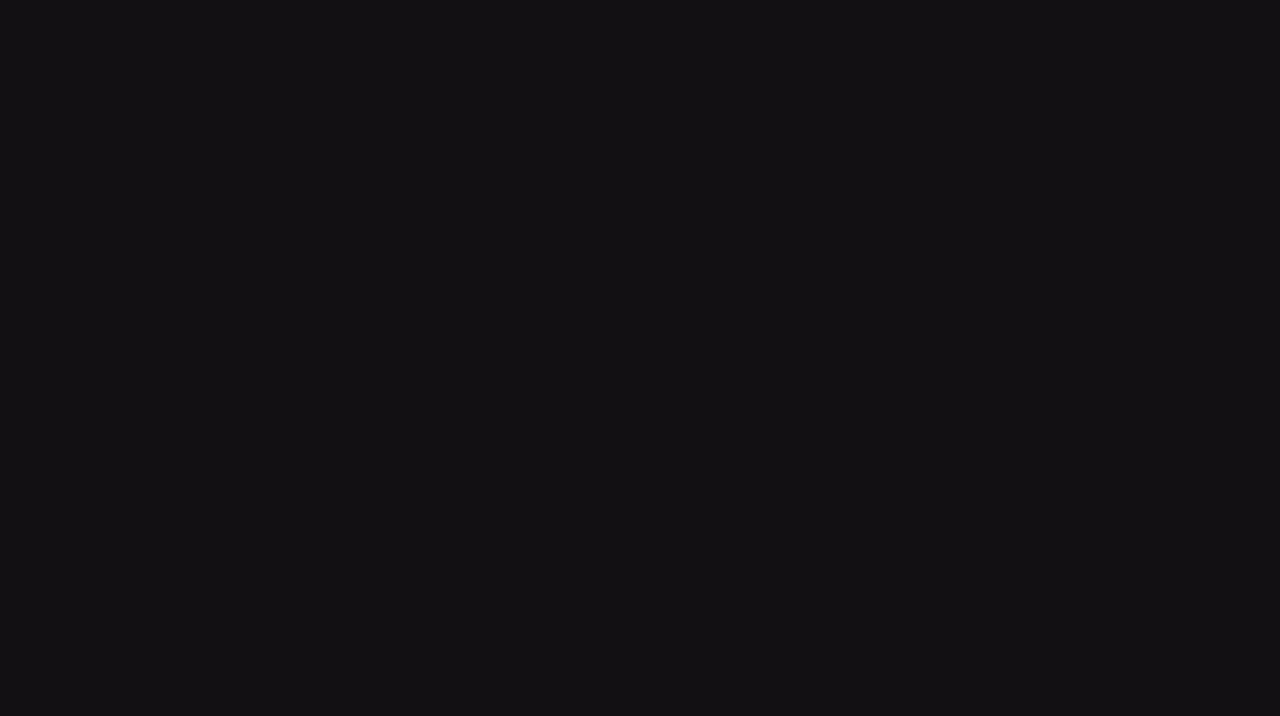
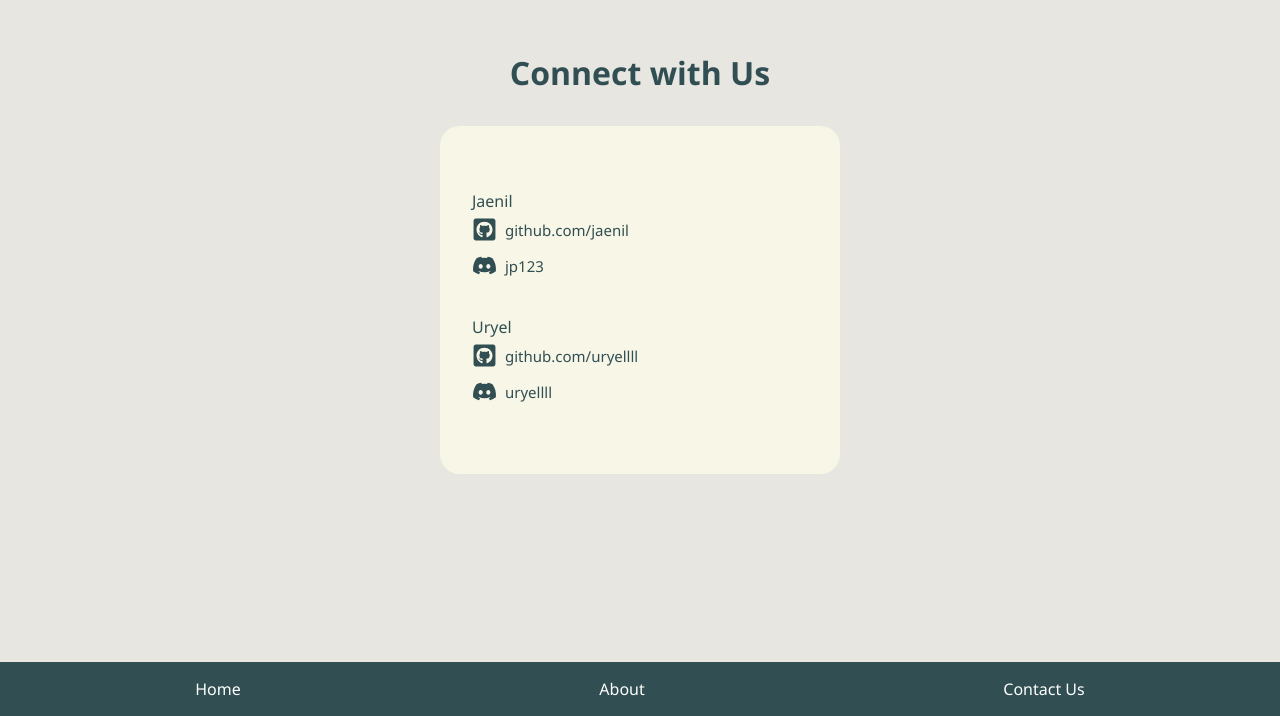
Before and after one commit to jaenil/Currency_Convertor, a React (Create React App) app: page /contact-us in a window 1280 px wide. Shown: the part 138-854 px from the top of the page. Before the commit the page ends 800 px from the top, so only its background shows below. Built offline with nearby package versions, Linux system fonts and the light colour scheme.

Commit message:
fix about, contact and home page, added some styling and links.

```diff
--- a/package.json
+++ b/package.json
@@ -8,6 +8,7 @@
     "@testing-library/user-event": "^12.6.2",
     "react": "^17.0.1",
     "react-dom": "^17.0.1",
+    "react-icons": "^4.1.0",
     "react-router-dom": "^5.2.0",
     "react-scripts": "4.0.1",
     "web-vitals": "^0.2.4"
--- a/src/App.css
+++ b/src/App.css
@@ -6,36 +6,50 @@
 
 body {
   font-family: "Segoe UI", Tahoma, Geneva, Verdana, sans-serif;
-  background: #121013;
-  position: relative;
+  background: #e7e6e1;
+  color: #f2a154;
 }
 
-h1 {
-  color: #ffe227;
-  margin-top: 2rem;
+.header h1 {
+  font-size: 4rem;
   text-align: center;
-  font-size: 4rem;
 }
 
-p {
-  font-weight: 1000;
-  color: #4d375d;
-  font-size: 15px;
+.main-container,
+.sub-container {
+  display: flex;
+  flex-wrap: wrap;
+  align-items: center;
 }
 
 .main-container {
-  display: flex;
-  flex-wrap: wrap;
   justify-content: center;
-  align-items: center;
-  text-align: center;
-  font-size: xx-large;
   padding: 1rem;
-  height: 100vh;
 }
 
-.equals {
-  font-weight: bold;
-  font-size: 5rem;
-  color: #ffe227;
+.sub-container {
+  background: #314e52;
+  border-radius: 20px;
+  flex-wrap: wrap;
+  justify-content: space-around;
+  padding: 1rem;
+  margin: 1rem 0rem;
 }
+
+@media screen and (min-width: 750px) {
+  .main-container {
+    height: 100vh;
+    display: grid;
+    grid-template-columns: repeat(5, 1fr);
+    grid-template-areas:
+      "header header header header header"
+      ". container container container .";
+  }
+  .header {
+    grid-area: header;
+  }
+
+  .sub-container {
+    grid-area: container;
+  }
+}
--- a/src/App.js
+++ b/src/App.js
@@ -50,8 +50,12 @@ function App() {
   }
   return (
     <>
+      <div className="main-container">
+        <div className="header">
           <h1>Currency Converter</h1>
-      <div className="main-container">
+        </div>
+        <div className="sub-container">
+          <div className="container">
             <CurrencyRow
               currencyOptions={currencyOptions}
               selectedCurrency={fromCurrency}
@@ -59,7 +63,11 @@ function App() {
               onChangeAmount={handleFromAmountChange}
               amount={fromAmount}
             />
-        <div className="equals">=</div>
+          </div>
+          <div className="container">
+            <h1>=</h1>
+          </div>
+          <div className="container">
             <CurrencyRow
               currencyOptions={currencyOptions}
               selectedCurrency={toCurrency}
@@ -68,6 +76,8 @@ function App() {
               amount={toAmount}
             />
           </div>
+        </div>
+      </div>
       <Footer />
     </>
   );
--- a/src/components/currencyRow/CurrencyRow.css
+++ b/src/components/currencyRow/CurrencyRow.css
@@ -1,26 +1,51 @@
 .currencyRow {
   height: 300px;
-  width: 400px;
+  width: 300px;
   display: flex;
   flex-direction: column;
   justify-content: center;
   align-items: center;
-  background-color: #eb596e;
+  background-color: #f7f6e7;
   border-radius: 10px;
-  padding: 1rem;
+  padding: 2rem;
   margin: 2rem;
+}
+
+.currencyRow p {
+  font-size: 1.3rem;
+  font-weight: 800;
+  margin: 0.5rem;
 }
 
 .input,
 select {
   text-align: center;
-  font-size: 2rem;
-  font-weight: 700;
-  width: 100%;
-  height: 4rem;
+  width: 80%;
+  height: 3rem;
   margin: 0.5rem 0;
+  padding: 0.5rem;
 }
 
 .input {
   border-radius: 0.3em;
 }
+
+@media screen and (min-width: 750px) {
+  .currencyRow {
+    height: 300px;
+    width: 400px;
+  }
+
+  .currencyRow p {
+    font-size: 1.5rem;
+    font-weight: 700;
+    margin: 0.5rem;
+  }
+
+  .input,
+  select {
+    text-align: center;
+    width: 80%;
+    height: 3rem;
+  }
+}
--- a/src/components/footer/Footer.css
+++ b/src/components/footer/Footer.css
@@ -1,9 +1,22 @@
 .footer-container {
   width: 100%;
-  height: 4rem;
-  background: #4d375d;
+  background: #314e52;
+  padding: 1rem;
+  display: flex;
+  justify-content: space-around;
+  align-items: center;
 }
 
 .footer-container > p {
+  text-align: center;
   color: #fff;
 }
+
+.footer-container a {
+  color: #fff;
+  text-decoration: none;
+}
+
+.footer-container a:hover {
+  color: #f2a154;
+}
--- a/src/components/footer/Footer.js
+++ b/src/components/footer/Footer.js
@@ -1,10 +1,19 @@
 import React from "react";
+import { Link } from "react-router-dom";
 import "./Footer.css";
 
 function Footer() {
   return (
     <div className="footer-container">
-      <p>This is a footer.</p>
+      <p>
+        <Link to="/">Home</Link>
+      </p>
+      <p>
+        <Link to="/about">About</Link>
+      </p>
+      <p>
+        <Link to="/contact-us"> Contact Us</Link>
+      </p>
     </div>
   );
 }
--- a/src/index.js
+++ b/src/index.js
@@ -1,11 +1,19 @@
 import React from "react";
 import ReactDOM from "react-dom";
-import App_Main from "./App_Main";
-import Footer from "./components/footer/Footer";
+import App from "./App";
+import AboutUs from "./pages/about/AboutUs";
+import ContactUs from "./pages/contactUs/ContactUs";
+import { BrowserRouter as Router, Route, Switch } from "react-router-dom";
 
 ReactDOM.render(
   <React.StrictMode>
-    <App_Main />
+    <Router>
+      <Switch>
+        <Route exact path="/" component={App} />
+        <Route exact path="/about" component={AboutUs} />
+        <Route exact path="/contact-us" component={ContactUs} />
+      </Switch>
+    </Router>
   </React.StrictMode>,
   document.getElementById("root")
 );
--- /dev/null
+++ b/src/pages/about/AboutUs.js
@@ -0,0 +1,35 @@
+import React from "react";
+import Footer from "../../components/footer/Footer";
+import "./aboutUs.css";
+
+export default function AboutUs() {
+  return (
+    <>
+      <div className="aboutUs-main-container">
+        <div className="aboutUs-container">
+          <h1>About</h1>
+          <p>
+            This is a simple currency converter react project using api from
+            <a href="https://exchangeratesapi.io/" target="_blank">
+              {" "}
+              api.exchangeratesapi.io/
+            </a>
+            .
+          </p>
+          <p>
+            You can view the project repository at
+            <a
+              href="https://github.com/jaenil/Currency_Convertor"
+              target="_blank"
+            >
+              {" "}
+              github.com/jaenil/Currency_Convertor
+            </a>
+            .
+          </p>
+        </div>
+      </div>
+      <Footer />
+    </>
+  );
+}
--- a/src/pages/about/aboutUs.css
+++ b/src/pages/about/aboutUs.css
@@ -1,13 +1,36 @@
-.aboutUs-container {
+.aboutUs-main-container {
+  height: 100vh;
+  padding: 1rem;
   display: flex;
   flex-direction: column;
   justify-content: center;
+  align-items: center;
   text-align: left;
-  height: 100vh;
-  margin: 2rem;
-  padding: 1rem;
+}
+
+.aboutUs-container {
+  background: #314e52;
+  width: 400px;
+  padding: 1rem 2rem;
+  border-radius: 20px;
+}
+
+.aboutUs-container > h1 {
+  margin-bottom: 2rem;
 }
 
 .aboutUs-container > p {
   color: #fff;
+  margin: 1rem 0;
 }
+
+.aboutUs-container > p > a {
+  color: #f2a154;
+  text-decoration: none;
+}
+
+@media screen and (min-width: 760px) {
+  .aboutUs-container {
+    width: 800px;
+  }
+}
--- a/src/pages/about/aboutUs.js
+++ /dev/null
@@ -1,20 +0,0 @@
-import React from "react";
-import Footer from "../../components/footer/Footer";
-import "./aboutUs.css";
-
-export default function aboutUs() {
-  return (
-    <>
-      <div className="aboutUs-container">
-        <h1>About</h1>
-        <p>
-          Lorem ipsum dolor sit amet consectetur adipisicing elit. Corporis
-          magni neque sit harum, minus, quod temporibus incidunt nemo voluptatem
-          doloribus ipsum ratione praesentium tenetur dolore quasi ipsam
-          expedita quidem delectus.
-        </p>
-      </div>
-      <Footer />
-    </>
-  );
-}
--- /dev/null
+++ b/src/pages/contactUs/ContactUs.css
@@ -0,0 +1,38 @@
+.contactUs-main-container {
+  height: 100vh;
+  color: #314e52;
+  display: flex;
+  flex-direction: column;
+  justify-content: center;
+  align-items: center;
+}
+
+.contactUs-main-container > h1 {
+  margin-bottom: 2rem;
+}
+
+.contactUs-main-container span {
+  margin: 0.5rem;
+  font-size: 15px;
+}
+
+.contactUs-container {
+  background: #f7f6e7;
+  width: 400px;
+  padding: 2rem 1rem;
+  border-radius: 20px;
+  flex-direction: column;
+  justify-content: left;
+  align-items: left;
+}
+
+.user {
+  margin: 2rem 1rem;
+}
+
+.social-media {
+  display: flex;
+  justify-content: left;
+  align-items: center;
+  font-size: 25px;
+}
--- /dev/null
+++ b/src/pages/contactUs/ContactUs.js
@@ -0,0 +1,41 @@
+import React from "react";
+import Footer from "../../components/footer/Footer";
+import "./ContactUs.css";
+import { FaDiscord, FaGithubSquare } from "react-icons/fa";
+
+function ContactUs() {
+  return (
+    <>
+      <div className="contactUs-main-container">
+        <h1>Connect with Us</h1>
+        <div className="contactUs-container">
+          <div className="user">
+            <p>Jaenil</p>
+            <div className="social-media">
+              <FaGithubSquare />
+              <span>github.com/jaenil</span>
+            </div>
+            <div className="social-media">
+              <FaDiscord />
+              <span>jp123</span>
+            </div>
+          </div>
+          <div className="user">
+            <p>Uryel</p>
+            <div className="social-media">
+              <FaGithubSquare />
+              <span>github.com/uryellll</span>
+            </div>
+            <div className="social-media">
+              <FaDiscord />
+              <span>uryellll</span>
+            </div>
+          </div>
+        </div>
+      </div>
+      <Footer />
+    </>
+  );
+}
+
+export default ContactUs;
```
Also changed, not shown: 2 other files (tests, documents, lock files or other folders). Lines whose indentation alone changed are shown as unchanged.
